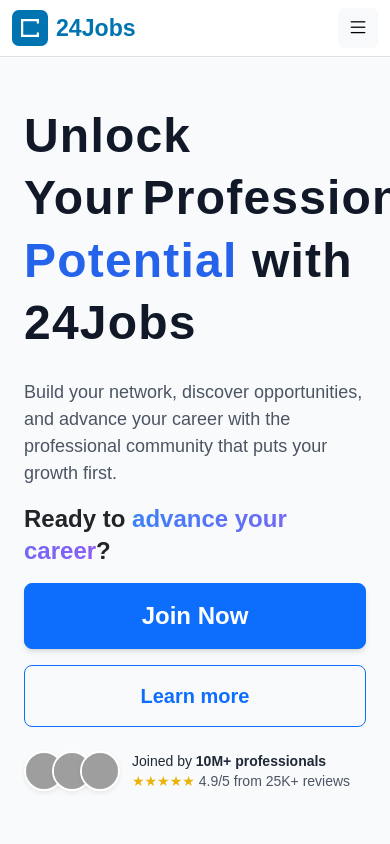
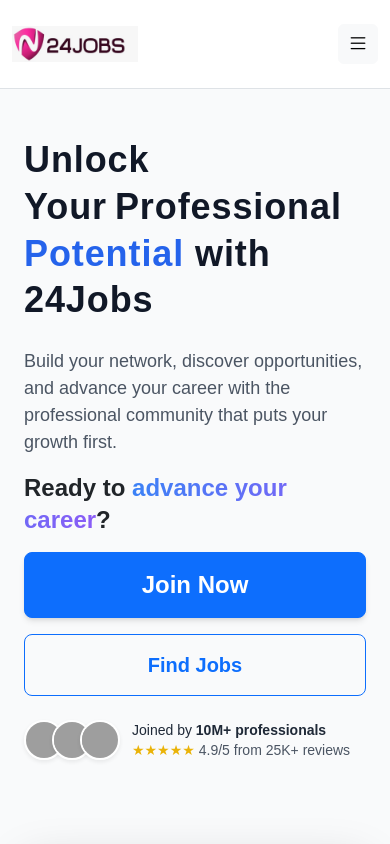
Before and after one commit to dulal23x/24Jobsv3, a React (Vite) app in the folder frontend/: page / in a window 390 px wide. Shown: the top 844 px of the page. Built offline with nearby package versions, Linux system fonts and the light colour scheme; grey boxes are pictures that could not be loaded; a web font is replaced by a local one.

Commit message:
header-logo& site-logo

```diff
--- a/frontend/index.html
+++ b/frontend/index.html
@@ -2,7 +2,7 @@
 <html lang="en">
   <head>
     <meta charset="UTF-8" />
-    <link rel="icon" type="image/svg+xml" href="/vite.svg" />
+    <link rel="icon" type="image/jpeg" href="/siteicon.jpeg" />
     <meta name="viewport" content="width=device-width, initial-scale=1.0" />
     <title>24jobs</title>
     <link rel="stylesheet" href="https://fonts.googleapis.com/css2?family=Inter:wght@300;400;500;600;700;800;900&display=swap" />
--- a/frontend/src/components/Header24Jobs.tsx
+++ b/frontend/src/components/Header24Jobs.tsx
@@ -51,16 +51,12 @@
   return (
     <header className="bg-white border-bottom sticky-top" style={{ zIndex: 1030 }}>
       <div className="container">
-        <div className="d-flex align-items-center justify-content-between py-2">
+        <div className="d-flex align-items-center justify-content-between py-4">
           {/* Logo - Increased size slightly */}
           <div className="flex-shrink-0">
             <Link href="/">
               <div className="d-flex align-items-center gap-2 text-decoration-none cursor-pointer">
-                <svg width="36" height="36" viewBox="0 0 32 32" fill="none" xmlns="http://www.w3.org/2000/svg">
-                  <rect width="32" height="32" rx="6" fill="#0073B1"/>
-                  <path d="M8 8H24V12H22V10H10V22H22V20H24V24H8V8Z" fill="white"/>
-                </svg>
-                <span className="fw-bold fs-3" style={{ color: "#0073B1" }}>24Jobs</span>
+                <img src="/24jobs-logo.png" alt="24Jobs Logo" style={{ height: "36px", width: "auto" }} />
               </div>
             </Link>
           </div>
--- a/frontend/src/pages/Home.tsx
+++ b/frontend/src/pages/Home.tsx
@@ -11,7 +11,7 @@
           <div className="grid grid-cols-1 lg:grid-cols-2 gap-8 lg:gap-16 items-start">
       {/* hero section left side */}
             <div className="text-left ">
-              <h1 className="text-5xl lg:text-6xl font-bold mb-4 text-gray-900 text-left tracking-wide leading-[1.3] lg:leading-[1.0] sm:w-[600px]">
+              <h1 className="text-4xl lg:text-5xl font-bold mb-4 text-gray-900 text-left tracking-wide leading-[1.3] lg:leading-[1.0] sm:w-[600px]">
                 Unlock Your
                 <span className=" ml-2">
                   Professional <span className="text-blue-600">Potential </span>
@@ -40,9 +40,11 @@
                     Join Now
                   </button>
                 </Link>
+                <Link href='/Jobs'>
                 <button className="btn btn-outline-primary btn-lg px-5 py-3 rounded-lg transition-colors hover:bg-blue-500 text-xl font-semibold w-full sm:w-auto">
-                  Learn more
+                  Find Jobs
                 </button>
+                </Link>
               </div>
 
               <div className="flex items-center justify-start mb-4">
@@ -405,7 +407,7 @@
 
 
        {/* ================= CTA Section ================= */}
-       <section className="cta-section bg-blue-600 text-white py-16 md:py-20">
+       <section className="cta-section bg-blue-600 text-white py-16 md:py-10">
         <div className="container mx-auto px-4 sm:px-6 lg:px-8 text-center">
           <h2 className="text-3xl md:text-4xl font-bold mb-4">
             Ready to Take the Next Step?
@@ -420,7 +422,7 @@
               </button>
             </Link>
             <Link href="/people">
-              <button className="btn btn-outline-light btn-lg px-8 py-3 rounded-lg font-semibold text-white border-2 border-white transition-colors hover:bg-white hover:text-blue-600 text-lg w-full sm:w-auto">
+              <button className="btn btn-outline-light btn-lg px-8 py-3 rounded-lg font-semibold text-white border-2 border-white transition-color  text-lg w-full sm:w-auto">
                 Explore Talent
               </button>
             </Link>
```
Also changed, not shown: frontend/public/24jobs-logo.png (added), frontend/public/siteicon.jpeg (added).
